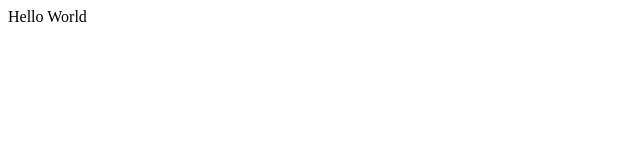
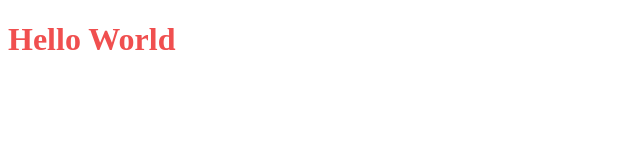
Before and after one commit to beellz/Sass-intro, a plain HTML site: page index.html in a window 1280 px wide. Shown: the whole page, without its empty margins (0-640 px from the left). Drawn offline with nearby package versions, Linux system fonts and the light colour scheme; files that its build step writes are made by us from their sources.

Commit message:
added variable in scss

```diff
--- a/index.html
+++ b/index.html
@@ -4,11 +4,13 @@
     <meta charset="UTF-8">
     <meta name="viewport" content="width=device-width, initial-scale=1.0">
     <title>Document</title>
-    <link rel="stylesheet" href="style.css">
+    <link rel="stylesheet" href="./styles/style.css">
 </head>
 <body>
-    <div class="h1">
-        Hello World
+    <div class="main">
+        <div>
+            <h1 class="hero">Hello World</h1>
+        </div>
     </div>
 </body>
 </html>
--- a/styles/style.scss
+++ b/styles/style.scss
@@ -1,4 +1,11 @@
+$primaryBtn: rgb(240, 79, 79);
+
+
 header {
     background-color:  lightblue;
     display: flex;
 }
+
+.hero {
+    color: $primaryBtn;
+}
```
Also changed, not shown: styles/style.css, 1 other file.
